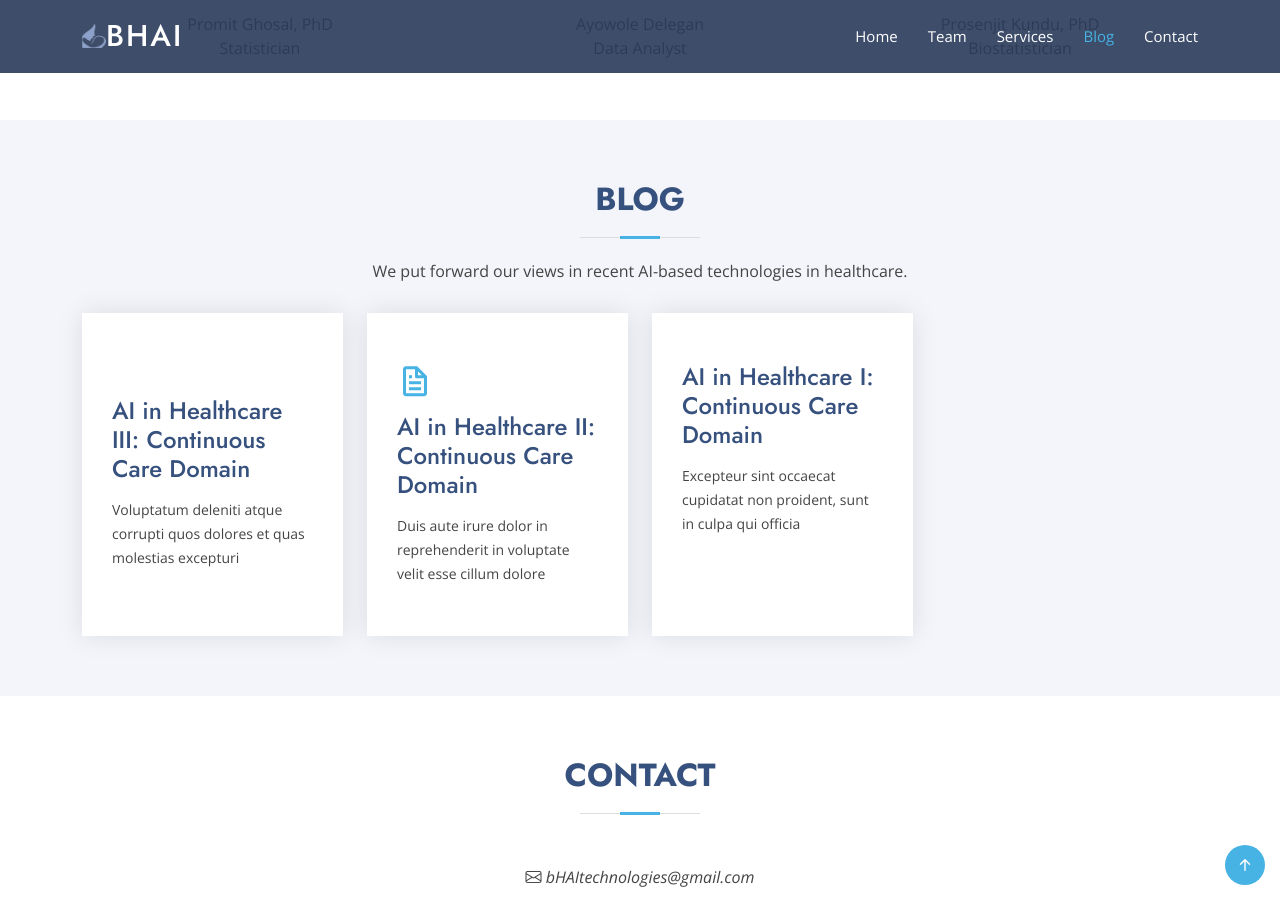
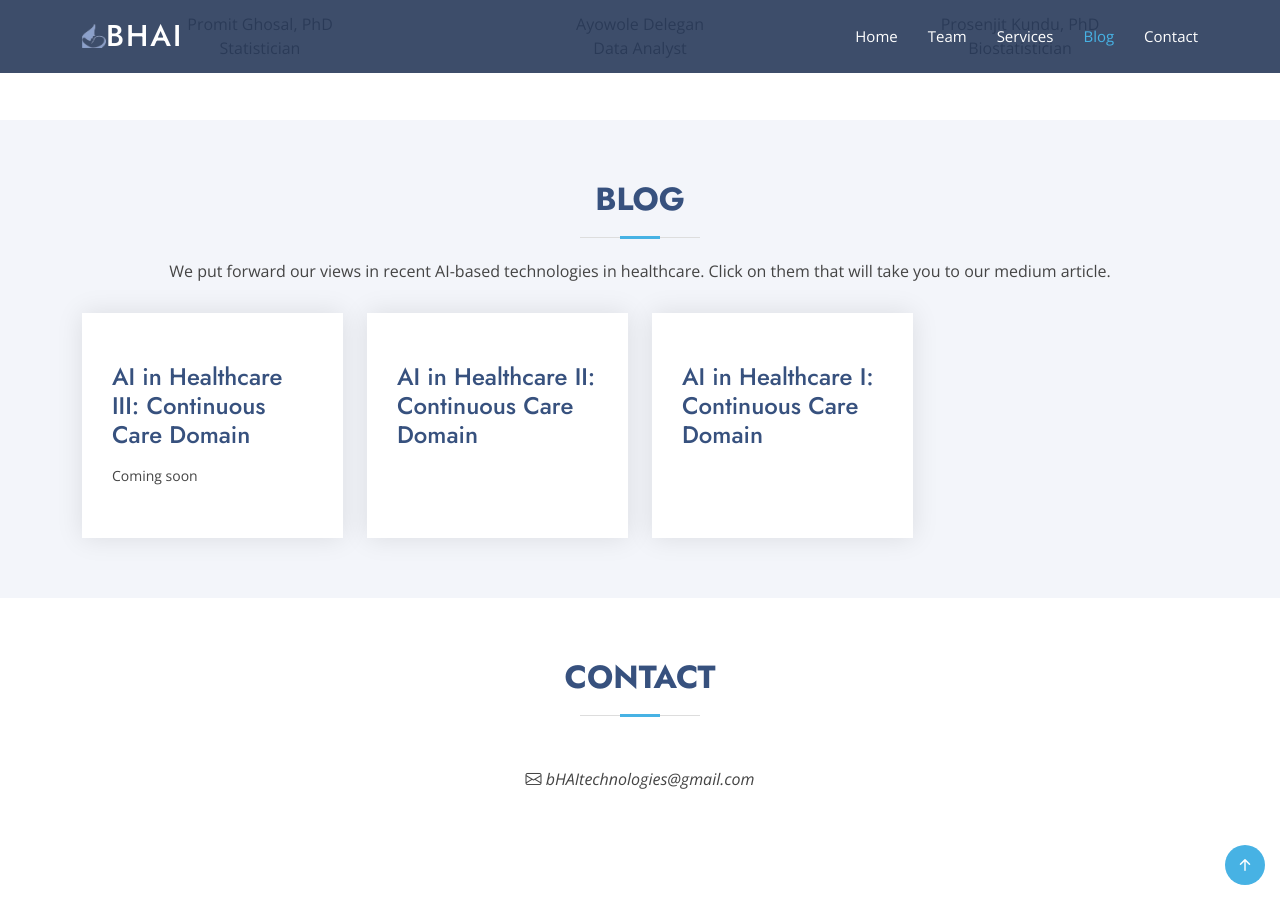
Before and after one commit to betterhealthusingAI/betterhealthusingAI.github.io, a Jekyll site: the page built from index.html, in a window 1280 px wide and 900 px high, scrolled down 876 px. Built offline with Jekyll 4.4.1, drawn with Linux system fonts in a browser that asks for light colours.

Commit message:
Updated blog section

```diff
--- a/_layouts/design_one.html
+++ b/_layouts/design_one.html
@@ -106,31 +106,31 @@
 
         <div class="section-title">
           <h2>Blog</h2>
-          <p>We put forward our views in recent AI-based technologies in healthcare.</p>
+          <p>We put forward our views in recent AI-based technologies in healthcare. Click on them that will take you to our medium article.</p>
         </div>
 
         <div class="row">
-          <div class="col-xl-3 col-md-6 d-flex align-items-stretch" data-aos="zoom-in" data-aos-delay="100">
+          <div class="col-xl-3 col-md-3 d-flex align-items-stretch" data-aos="zoom-in" data-aos-delay="100">
             <div class="icon-box">
-              <div class="icon"><i class="bx bxl-file"></i></div>
+              <!-- <div class="icon"><i class="bx bx-file"></i></div> -->
               <h4><a href="">AI in Healthcare III: Continuous Care Domain</a></h4>
-              <p>Voluptatum deleniti atque corrupti quos dolores et quas molestias excepturi</p>
+              <p>Coming soon</p>
             </div>
           </div>
 
-          <div class="col-xl-3 col-md-6 d-flex align-items-stretch mt-4 mt-md-0" data-aos="zoom-in" data-aos-delay="200">
+          <div class="col-xl-3 col-md-3 d-flex align-items-stretch mt-4 mt-md-0" data-aos="zoom-in" data-aos-delay="200">
             <div class="icon-box">
-              <div class="icon"><i class="bx bx-file"></i></div>
+              <!-- <div class="icon"><i class="bx bx-file"></i></div> -->
               <h4><a href="">AI in Healthcare II: Continuous Care Domain</a></h4>
-              <p>Duis aute irure dolor in reprehenderit in voluptate velit esse cillum dolore</p>
+              <!-- <p>Duis aute irure dolor in reprehenderit in voluptate velit esse cillum dolore</p> -->
             </div>
           </div>
 
-          <div class="col-xl-3 col-md-6 d-flex align-items-stretch mt-4 mt-xl-0" data-aos="zoom-in" data-aos-delay="300">
+          <div class="col-xl-3 col-md-3 d-flex align-items-stretch mt-4 mt-xl-0" data-aos="zoom-in" data-aos-delay="300">
             <div class="icon-box">
               <!-- <div class="icon"><i class="bx bx-tachometer"></i></div> -->
               <h4><a href="">AI in Healthcare I: Continuous Care Domain</a></h4>
-              <p>Excepteur sint occaecat cupidatat non proident, sunt in culpa qui officia</p>
+              <!-- <p>Excepteur sint occaecat cupidatat non proident, sunt in culpa qui officia</p> -->
             </div>
           </div>
 
```
